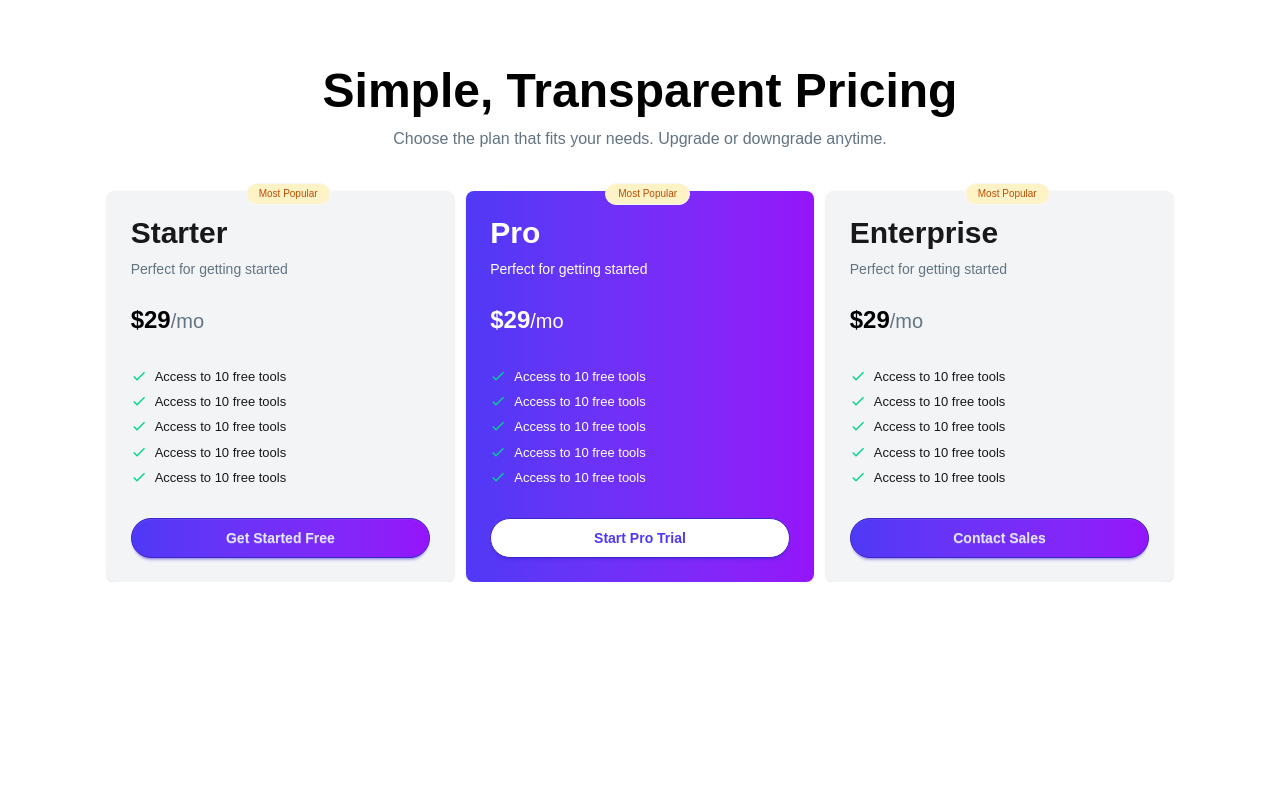
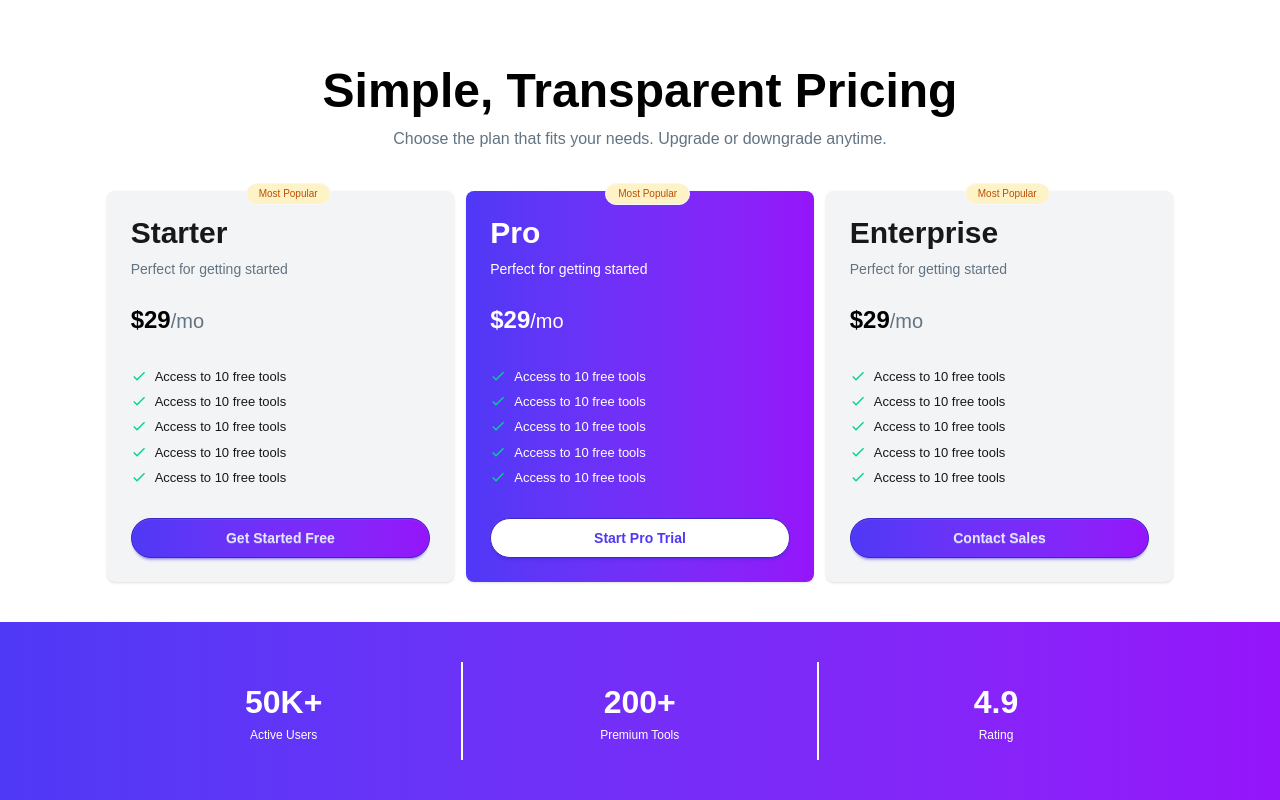
Before and after one commit to rahul-tech1234/digitools-platform-2-, a React (Vite) app: page / in a window 1280 px wide. Shown: the part 1686-2486 px from the top of the page. Before the commit the page ends 2268 px from the top, so only its background shows below. Built offline with nearby package versions, Linux system fonts and the light colour scheme.

Commit message:
compleate state components

```diff
--- a/src/App.jsx
+++ b/src/App.jsx
@@ -3,6 +3,7 @@ import './App.css'
 import NavBar from './components/NavBar/NavBar';
 import Products from "./components/Prices/Products";
 import StaticPricing from "./components/StaticPricing/StaticPricing";
+import Empty from "./components/State/State"
 const fetchPrice=async()=>{
   const res=await fetch("/PricingData.json");
   return res.json();
@@ -16,6 +17,7 @@ function App() {
     <NavBar addCard={addCard}></NavBar>
     <Products PricePromise={PricePromise} setAddCard={setAddCard} addCard={addCard}></Products>
     <StaticPricing></StaticPricing>
+    <Empty></Empty>
     </Suspense>
     </>
   )
--- /dev/null
+++ b/src/components/State/State.jsx
@@ -0,0 +1,25 @@
+const State = () => {
+    return (
+        <div className="shadow mt-10 bg-linear-to-r from-[#4F39F6] to-[#9514FA]">
+        <div className="stats flex items-center justify-center  stats-vertical w-10/12 mx-auto py-10 text-white text-center">
+  <div className="stat  border-r-2 border-white border-b-0">
+    <h1 className="stat-value">50K+</h1>
+    <p className="stat-desc text-white">Active Users</p>
+  </div>
+
+  <iv className=" stat  border-r-2 border-white border-b-0">
+
+    <h1 className="stat-value">200+</h1>
+    <p className="stat-desc text-white">Premium Tools</p>
+  </iv>
+
+  <div className="stat">
+    <h1 className="stat-value">4.9</h1>
+    <p className="stat-desc text-white">Rating</p>
+  </div>
+</div>
+</div>
+    );
+};
+
+export default State;
```
